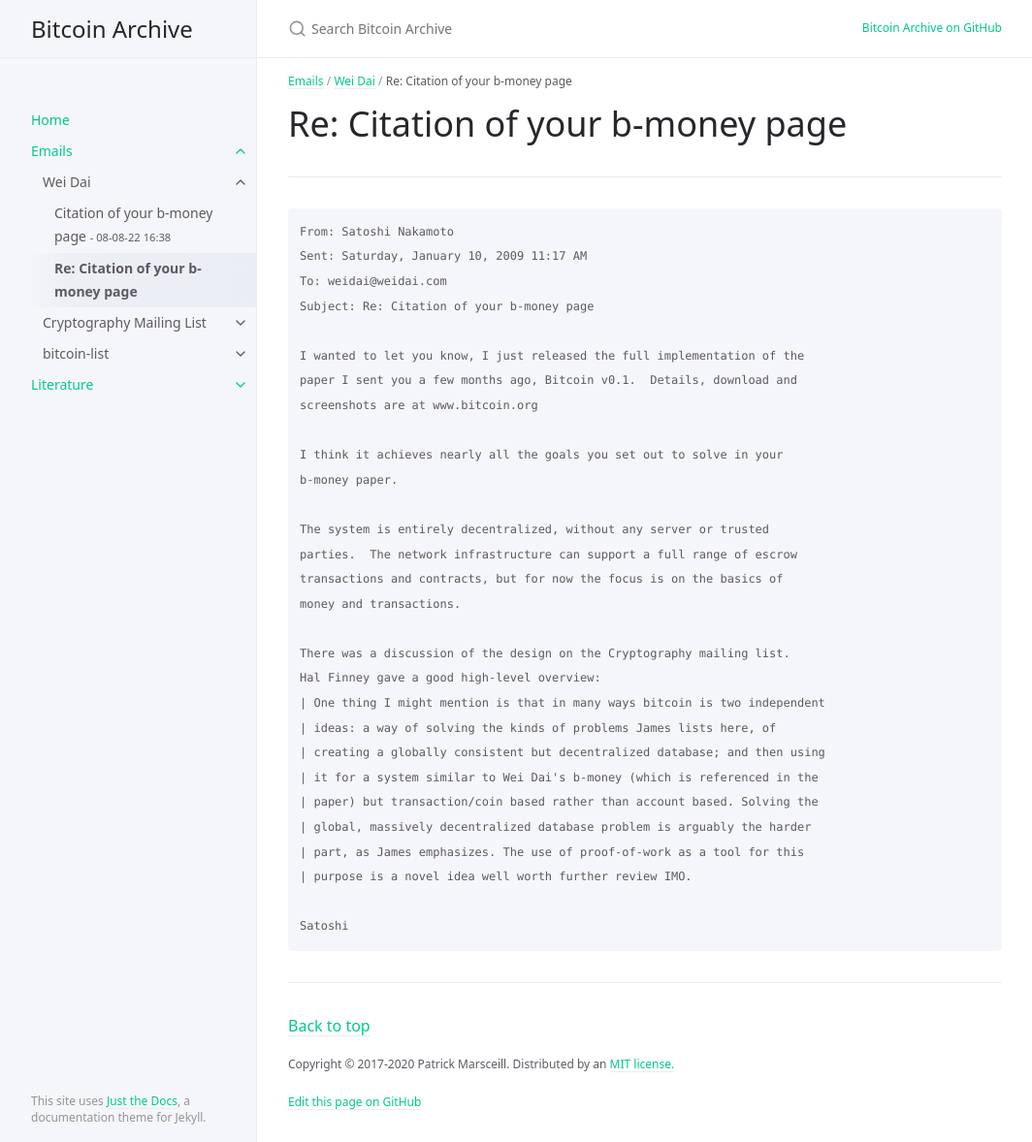
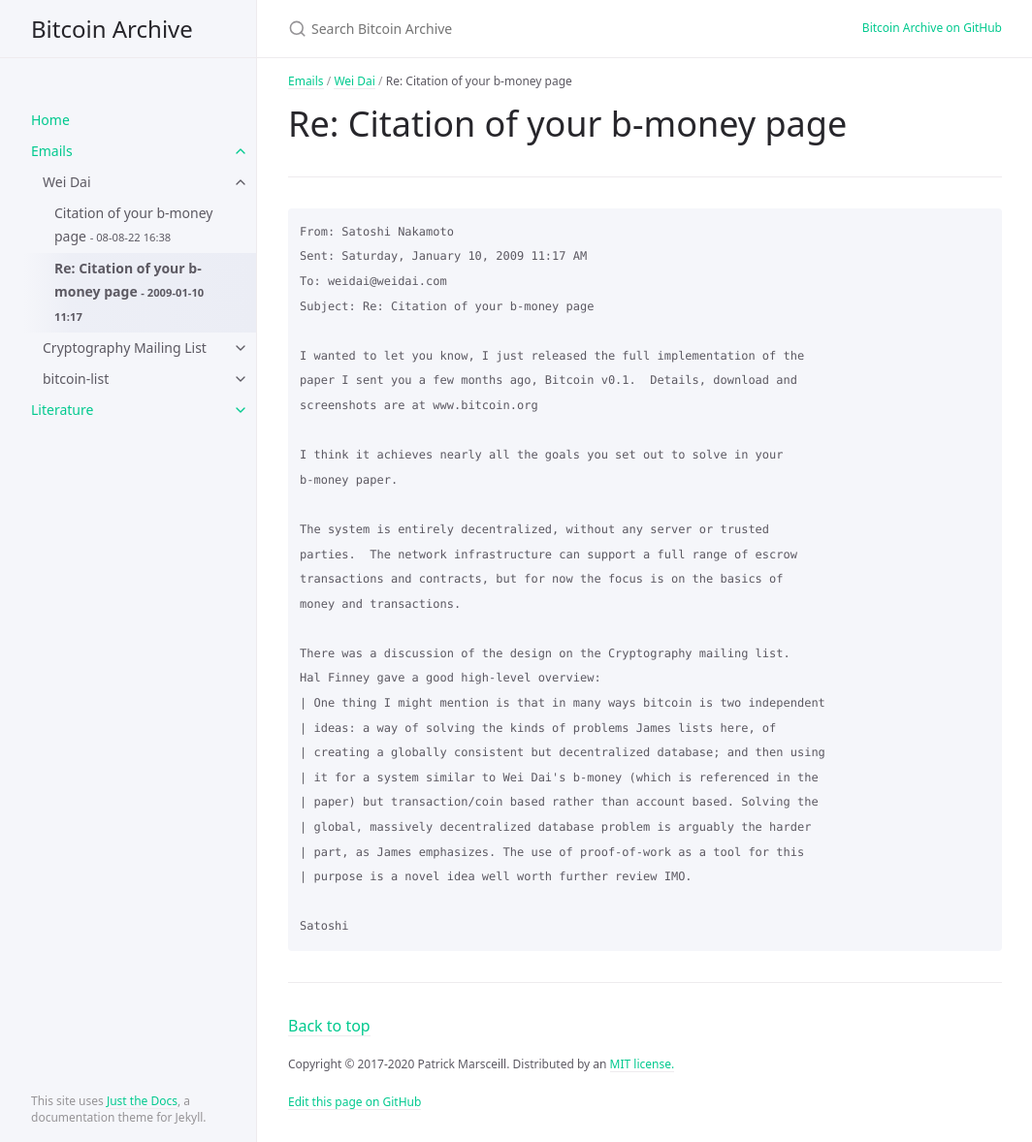
Before and after one commit to wakgill/bitcoin-archive, a Jekyll site: the page built from docs/emails/wei-dai/2.md, in a window 1280 px wide and 1178 px high. Shown: the whole window at 97% size, without its empty margins (107-1171 px from the left). Built offline with Jekyll 4.4.1, drawn with Linux system fonts in a browser that asks for light colours.

Commit message:
Update 2.md

```diff
--- a/docs/emails/wei-dai/2.md
+++ b/docs/emails/wei-dai/2.md
@@ -4,6 +4,7 @@ title: "Re: Citation of your b-money page"
 grand_parent: Emails
 parent: Wei Dai
 nav_order: 2
+date: 2009-01-10 11:17
 ---
 
 # Re: Citation of your b-money page
```
